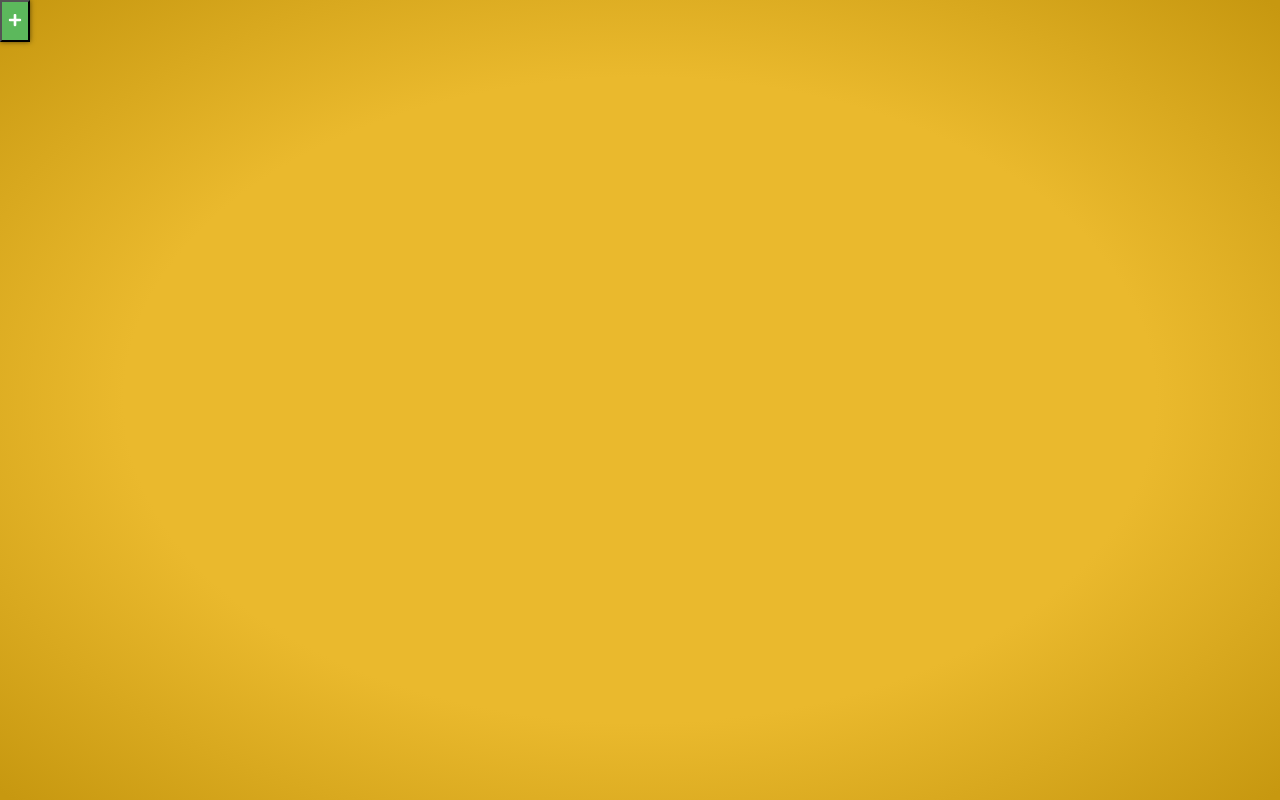
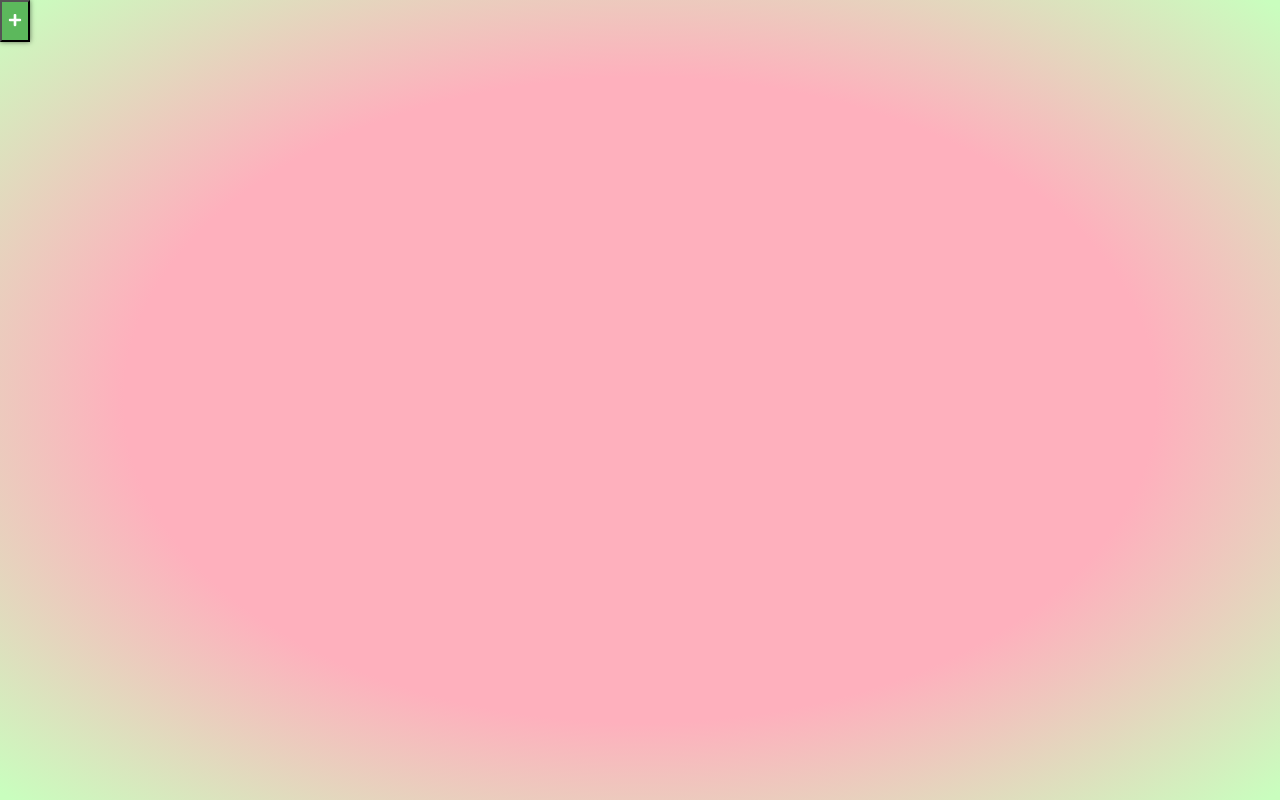
Before and after one commit to sreepurnajasti/bulletin-board, a React app: page / in a window 1280 px wide. Built offline with nearby package versions, Linux system fonts and the light colour scheme.

Commit message:
change background colors

```diff
--- a/src/index.css
+++ b/src/index.css
@@ -24,15 +24,14 @@ div.board {
     background-color: brown;
     width: 100%;
     height: 100vh;
-    background-image: linear-gradient(-90deg,#feb0bd , #c9febe);
-    background: -moz-radial-gradient(center, ellipse cover, #eab92d 57%, #c79810 99%);
-    background: -webkit-gradient(radial, center center, 0px, center center, 100%, color-stop(57%, #eab92d), color-stop(99%, #c79810));
-    background: -webkit-radial-gradient(center, ellipse cover, #eab92d 57%, #c79810 99%);
-    background: -o-radial-gradient(center, ellipse cover, #eab92d 57%, #c79810 99%);
-    background: -ms-radial-gradient(center, ellipse cover, #eab92d 57%, #c79810 99%);
-    background: radial-gradient(ellipse at center, #eab92d 57%, #c79810 99%);
-    filter: progid:DXImageTransform.Microsoft.gradient(startColorstr='#eab92d', endColorstr='#c79810', GradientType=1);
-
+    background: linear-gradient(-90deg, #feb0bd, #c9febe);
+    background: -moz-radial-gradient(center, ellipse cover, #feb0bd 57%, #c9febe 99%);
+    background: -webkit-gradient(radial, center center, 0px, center center, 100%, color-stop(57%, #feb0bd), color-stop(99%, #c9febe));
+    background: -webkit-radial-gradient(center, ellipse cover, #feb0bd 57%, #c9febe 99%);
+    background: -o-radial-gradient(center, ellipse cover, #feb0bd 57%, #c9febe 99%);
+    background: -ms-radial-gradient(center, ellipse cover, #feb0bd 57%, #c9febe 99%);
+    background: radial-gradient(ellipse at center, #feb0bd 57%, #c9febe 99%);
+    filter: progid:DXImageTransform.Microsoft.gradient(startColorstr='#feb0bd', endColorstr='#c9febe', GradientType=1);
 }
 
 div.note {
@@ -73,8 +72,8 @@ div.note button {
 }
 
 div.note>textarea {
-    height: 75%;
-    width: 75%;
+    height: 95%;
+    width: 100%;
     background: rgba(255, 255, 255, .5);
 }
 
```
